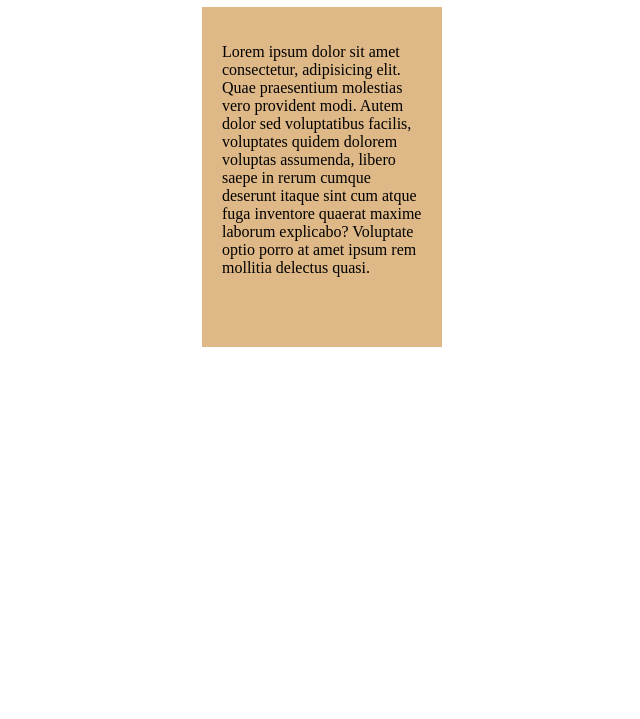
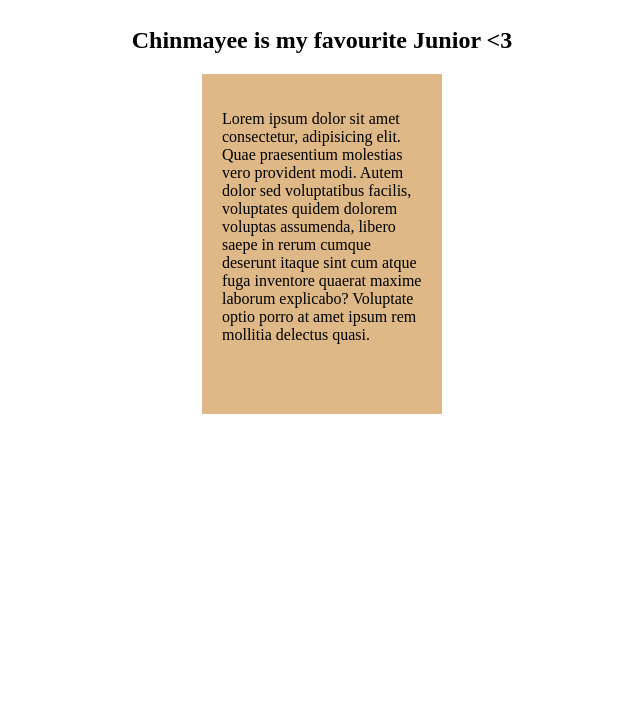
Before and after one commit to aditya-2403/chinu, a plain HTML site: page index.html in a window 1280 px wide. Shown: the part 81-800 px from the top of the page, without its empty margins (318-958 px from the left). Drawn offline with Linux system fonts and the light colour scheme.

Commit message:
added content

```diff
--- a/index.html
+++ b/index.html
@@ -8,6 +8,7 @@
   </head>
   <body>
     <h1>This is my first Github Commit!</h1>
+    <h2>Chinmayee is my favourite Junior <3</h2>
     <div class="para">
       <p>
         Lorem ipsum dolor sit amet consectetur, adipisicing elit. Quae
```
